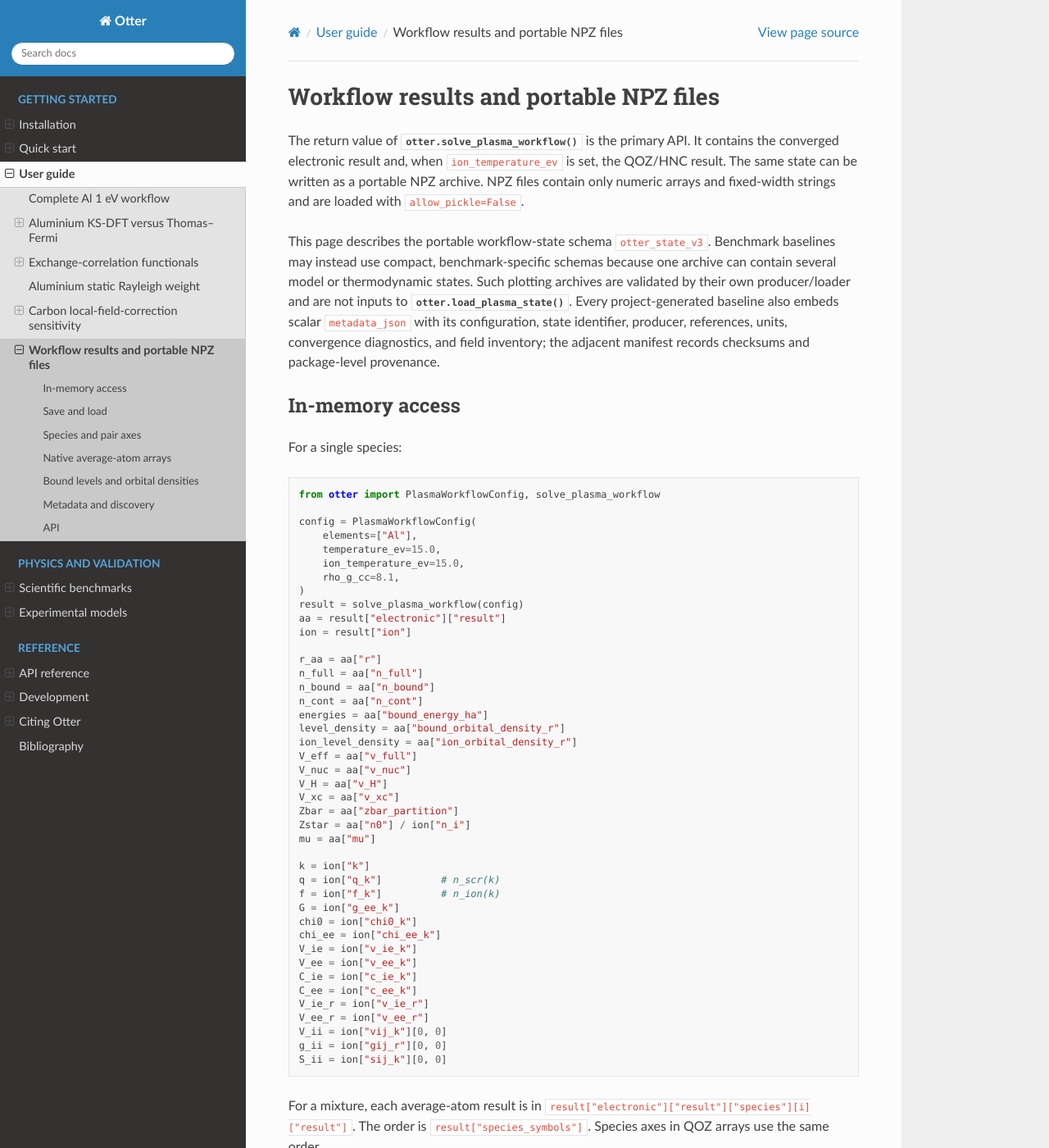
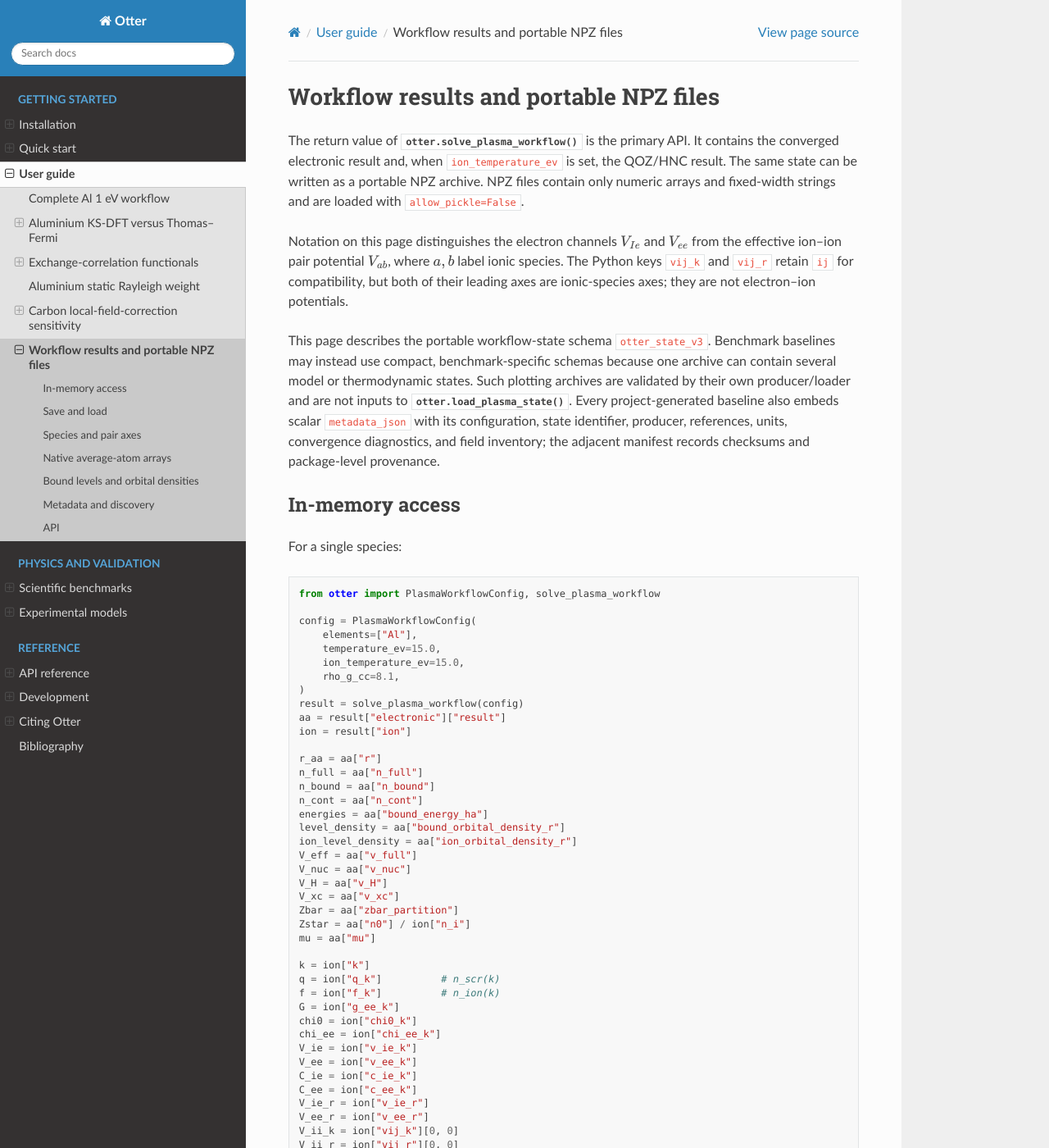
Before and after one commit to quchongbing/otter, a Sphinx documentation site: the page built from docs/source/user_guide/state_exports.rst, in a window 1280 px wide and 1400 px high. Shown: the whole window at 82% size. Built offline with Sphinx 7.4.7 and the Read the Docs theme 3.1.0, drawn with Linux system fonts in a browser that asks for light colours; pages that are not in the unit, such as notebooks, are missing from menus; some of the changed text lies outside the part shown.

Commit message:
Clarify electron and ion interaction notation

```diff
--- a/docs/source/index.rst
+++ b/docs/source/index.rst
@@ -31,7 +31,7 @@ Capabilities
 * pseudoatom densities :math:`n_{\mathrm{ion}}(r)` and
   :math:`n_{\mathrm{scr}}(r)`, with form factors
   :math:`f(k)=n_{\mathrm{ion}}(k)` and :math:`q(k)=n_{\mathrm{scr}}(k)`;
-* effective ion--ion potentials :math:`V_{ij}(r)` and :math:`V_{ij}(k)`;
+* effective ion--ion potentials :math:`V_{ab}(r)` and :math:`V_{ab}(k)`;
 * one- and multicomponent QOZ/HNC results :math:`g_{ij}(r)` and
   :math:`S_{ij}(k)`.
 
--- a/docs/source/user_guide/state_exports.rst
+++ b/docs/source/user_guide/state_exports.rst
@@ -6,6 +6,12 @@ It contains the converged electronic result and, when ``ion_temperature_ev``
 is set, the QOZ/HNC result.  The same state can be written as a portable NPZ
 archive.  NPZ files contain only numeric arrays and fixed-width strings and
 are loaded with ``allow_pickle=False``.
+
+Notation on this page distinguishes the electron channels
+:math:`V_{Ie}` and :math:`V_{ee}` from the effective ion--ion pair potential
+:math:`V_{ab}`, where :math:`a,b` label ionic species.  The Python keys
+``vij_k`` and ``vij_r`` retain ``ij`` for compatibility, but both of their
+leading axes are ionic-species axes; they are not electron--ion potentials.
 
 This page describes the portable workflow-state schema
 ``otter_state_v3``.  Benchmark baselines may instead use compact,
@@ -63,7 +69,8 @@ For a single species:
    C_ee = ion["c_ee_k"]
    V_ie_r = ion["v_ie_r"]
    V_ee_r = ion["v_ee_r"]
-   V_ii = ion["vij_k"][0, 0]
+   V_ii_k = ion["vij_k"][0, 0]
+   V_ii_r = ion["vij_r"][0, 0]
    g_ii = ion["gij_r"][0, 0]
    S_ii = ion["sij_k"][0, 0]
 
@@ -106,7 +113,7 @@ validation is not required:
        q = archive["q_k"]
        G = archive["g_ee_k"]
        V_ee = archive["v_ee_k"]
-       V_ij = archive["vij_k"]
+       V_ab = archive["vij_k"]
        S = archive["sij_k"]
 
 By default the archive retains :math:`r < 20\,a_{\rm B}` and
@@ -179,7 +186,8 @@ common reciprocal points:
      - Finite-DST real-space direct-correlation channels.
    * - ``vij_r``, ``vij_k``
      - ``(N_s, N_s, N_r/k)``
-     - Effective ion--ion pair potentials.
+     - Effective ion--ion pair potentials :math:`V_{ab}(r)` and
+       :math:`V_{ab}(k)`; :math:`a,b` are ionic-species indices.
    * - ``gij_r``, ``hij_r``, ``cij_r``
      - ``(N_s, N_s, N_r)``
      - Pair, total-correlation, and ion direct-correlation functions.
```
Also changed, not shown: docs/source/api/index.rst (+4 -3 lines).
